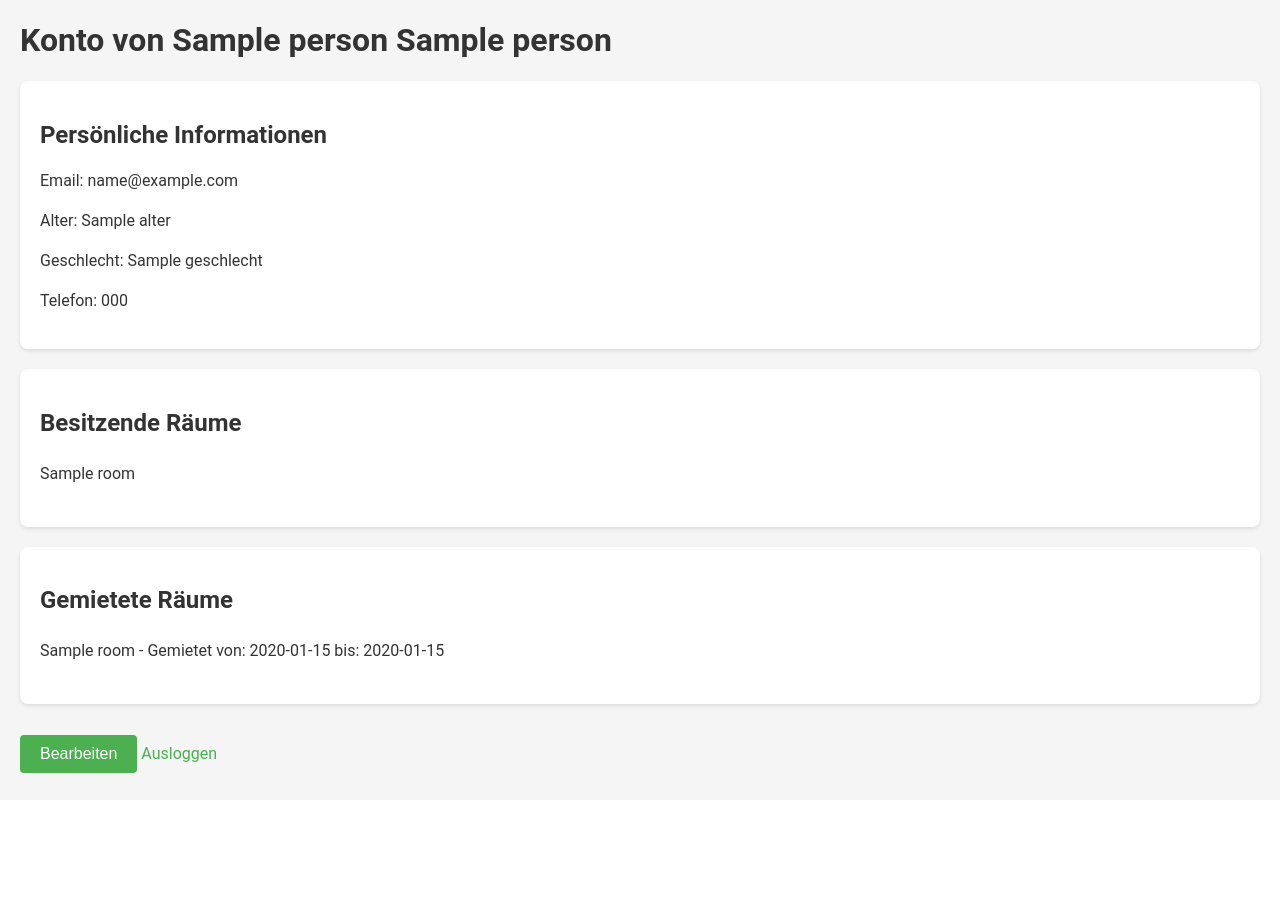
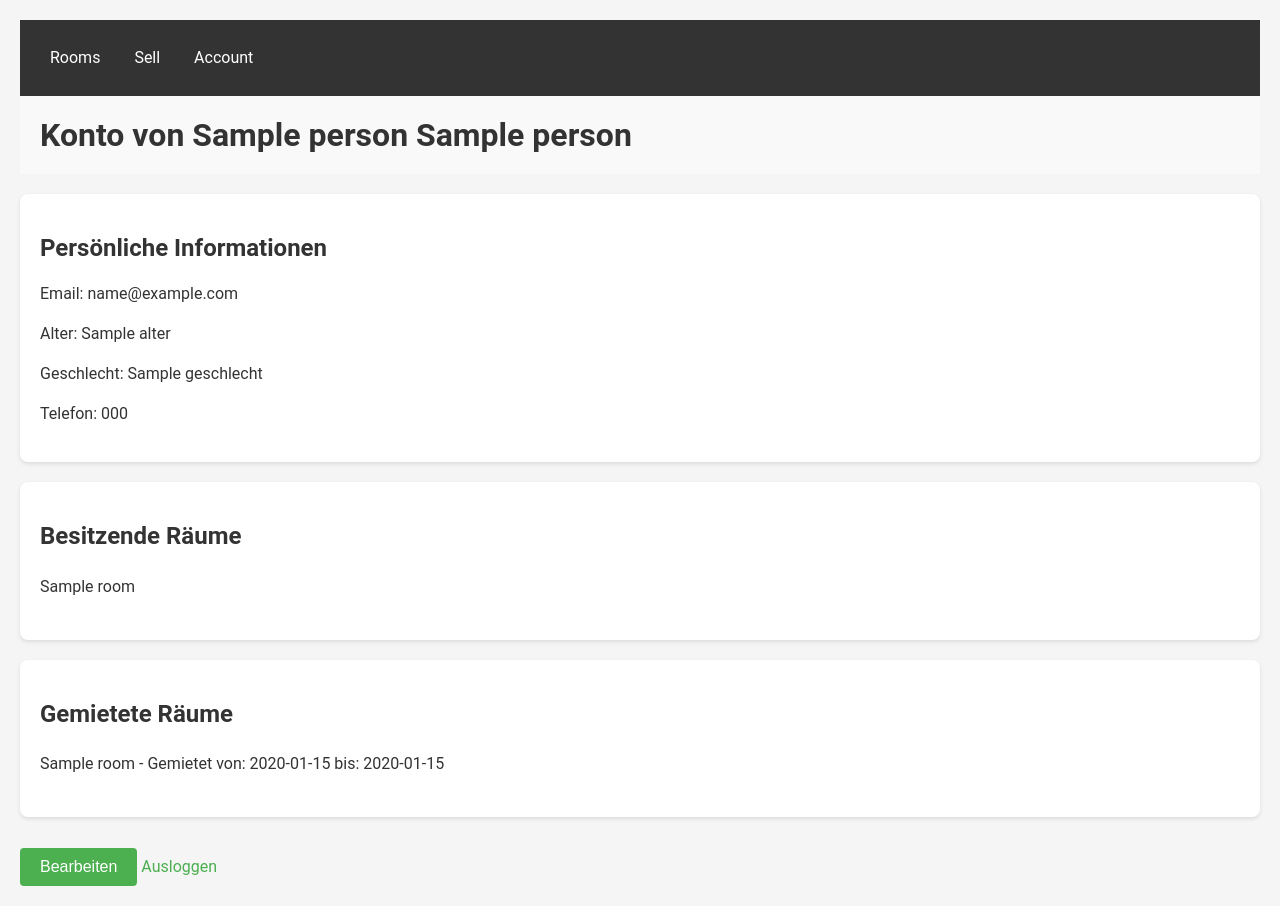
Before and after one commit to SebastianChristen/rent-a-room, a Flask app: page /account in a window 1280 px wide. Before the commit the page ends 773 px from the top, so only its background shows below. Run offline with Flask 3, Linux system fonts and the light colour scheme; the visitor is signed in with stand-in values (Sample User, id 1); a database or web service that is not in the repository returns one stand-in record (values such as "Sample title").

Commit message:
share css among all files

```diff
--- a/static/account.css
+++ b/static/account.css
@@ -1,21 +1,3 @@
-/* Allgemeine Stile */
-body {
-    font-family: 'Roboto', sans-serif;
-    background-color: #f5f5f5;
-    color: #333;
-    margin: 20px;
-    padding: 0;
-}
-
-h1, h2 {
-    color: #333;
-}
-
-p, li {
-    font-size: 16px;
-    line-height: 1.5;
-}
-
 /* Stil für persönliche Informationen und Listen */
 div {
     background-color: #ffffff;
@@ -25,17 +7,17 @@
     box-shadow: 0 2px 4px rgba(0,0,0,0.1);
 }
 
-ul {
+.room ul {
     list-style-type: none;
     padding: 0;
 }
 
-li {
+.room li {
     padding: 5px 0;
     border-bottom: 1px solid #eee;
 }
 
-li:last-child {
+.room li:last-child {
     border-bottom: none;
 }
 
@@ -74,13 +56,13 @@
 }
 
 /* Link Stile */
-a {
+.logout {
     display: inline-block;
     margin-top: 20px;
     color: #4CAF50;
     text-decoration: none;
 }
 
-a:hover {
+.logout:hover  {
     text-decoration: underline;
 }
--- /dev/null
+++ b/static/shared.css
@@ -0,0 +1,48 @@
+/* Allgemeine Stile */
+
+body {
+    font-family: 'Roboto', sans-serif;
+    background-color: #f5f5f5;
+    color: #333;
+    margin: 0px;
+    padding: 20px;
+}
+
+h1, h2 {
+    color: #333;
+}
+
+header {
+    background-color: #333;
+    color: #fff;
+    padding: 10px 20px!important;
+}
+
+header a {
+    color: #fff;
+    text-decoration: none!important;
+    padding: 0 10px!important;
+}
+
+header ul {
+    list-style: none;
+    padding: 0;
+}
+
+header li {
+    display: inline!important;
+    margin-right: 10px!important;
+}
+
+h1 {
+    padding: 20px;
+    background-color: #f9f9f9;
+    color: #333;
+    margin: 0;
+    margin-bottom: 20px;
+}
+
+p, li {
+    font-size: 16px!important;
+    line-height: 1.5!important;
+}
--- a/templates/account.html
+++ b/templates/account.html
@@ -2,8 +2,23 @@
 <html lang="de">
 <head>
     <link rel="stylesheet" href="{{ url_for('static', filename='account.css') }}">
+    <link rel="stylesheet" href="{{ url_for('static', filename='shared.css') }}">
 </head>
 <body>
+
+
+    <header>
+        <nav>
+            <ul>
+                <li><a href="/">Rooms</a></li>
+                <li><a href="/sell">Sell</a></li>
+                <li><a href="/account">Account</a></li>
+            </ul>
+        </nav>
+    </header>
+
+
+
     <h1>Konto von {{ person.vorname }} {{ person.nachname }}</h1>
     <div>
         <h2>Persönliche Informationen</h2>
@@ -13,7 +28,7 @@
         <p>Telefon: {{ person.telefon }}</p>
     </div>
 
-    <div>
+    <div class="room">
         <h2>Besitzende Räume</h2>
         <ul>
             {% for room in rooms_owned %}
@@ -22,7 +37,7 @@
         </ul>
     </div>
 
-    <div>
+    <div class="room">
         <h2>Gemietete Räume</h2>
         <ul>
             {% for room in rooms_rented %}
@@ -73,6 +88,6 @@
 
 
 
-    <a href="/logout">Ausloggen</a>
+    <a class="logout" href="/logout">Ausloggen</a>
 </body>
 </html>
--- a/templates/index.html
+++ b/templates/index.html
@@ -5,6 +5,7 @@
     <meta name="viewport" content="width=device-width, initial-scale=1.0">
     <title>Raumliste</title>
     <link rel="stylesheet" href="{{ url_for('static', filename='index.css') }}">
+    <link rel="stylesheet" href="{{ url_for('static', filename='shared.css') }}">
 </head>
 <body>
 
```
Also changed, not shown: static/index.css (+0 -39 lines), static/login.css (+0 -20 lines), static/sell.css (+0 -13 lines), templates/sell.html (+13 -0 lines).
